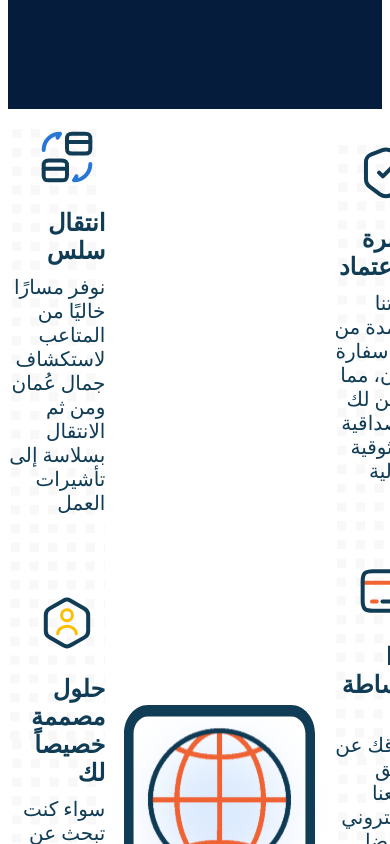
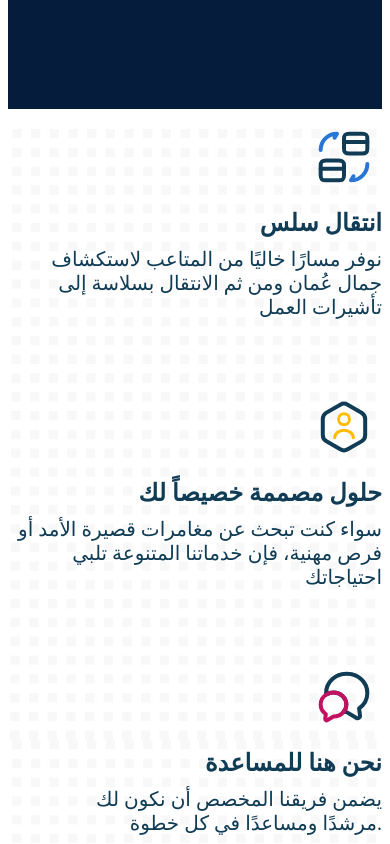
Before and after one commit to faid-terence/VISA-4-OMAN, a React (Vite) app: page / in a window 390 px wide. Shown: the part 1360-2204 px from the top of the page. Built offline with nearby package versions, Linux system fonts and the light colour scheme.

Commit message:
Feat: Implement mobile responsiveness for Company Description section

```diff
--- a/src/components/CompanyDescription/Description.css
+++ b/src/components/CompanyDescription/Description.css
@@ -48,3 +48,12 @@
 .right-content {
   margin-bottom: 80px;
 }
+
+@media screen and (max-width: 768px) {
+  .decription-container {
+    flex-direction: column;
+  }
+  .right-feature {
+    padding-right: 0px;
+  }
+}
```
